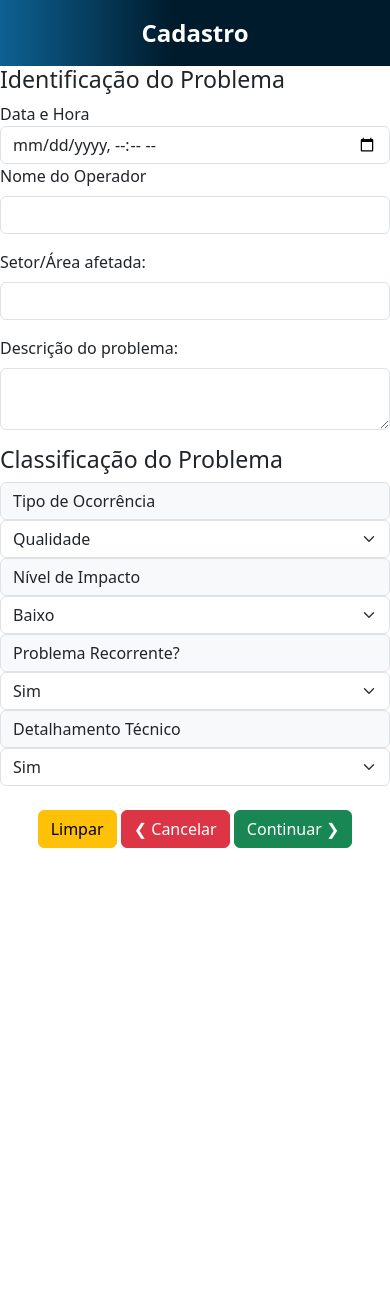
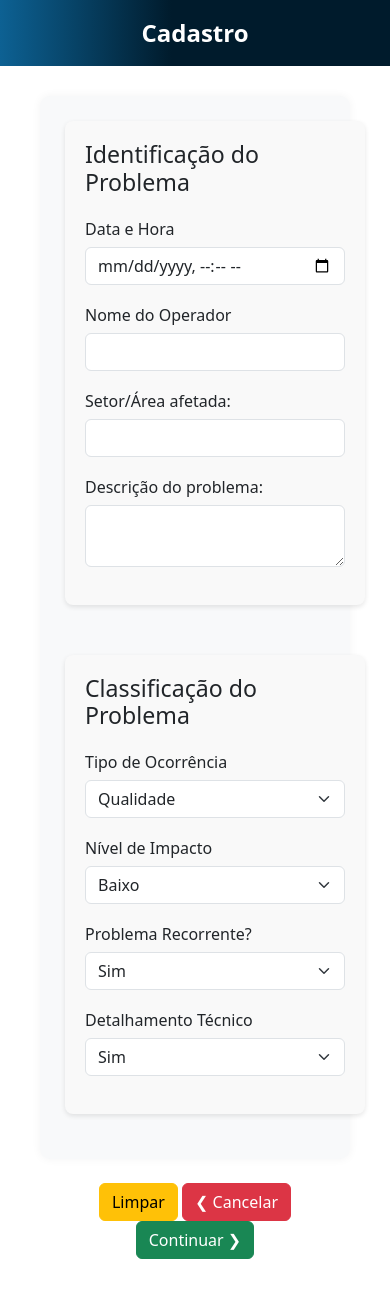
Before and after one commit to Equipe-QRQC/Nexar-QRQC, a Flask app: page /CadastroOcorrencia in a window 390 px wide. Shown: the part 194-1483 px from the top of the page. Before the commit the page ends 1042 px from the top, so only its background shows below. Run offline with Flask 3, Linux system fonts and the light colour scheme; some libraries are stand-ins or nearby versions.

Commit message:
Alterações na tela de cadastro de Ocorrências

```diff
--- a/templates/CadastroOcorrencia.html
+++ b/templates/CadastroOcorrencia.html
@@ -2,13 +2,12 @@
 
 {% block content %}
 <!DOCTYPE html>
-<html lang="en">
+<html lang="pt">
 
 <head>
   <meta charset="UTF-8">
   <meta name="viewport" content="width=device-width, initial-scale=1.0">
-    <title>{% block title %}Cadastro{% endblock %}
-    </title>
+  <title>{% block title %}Cadastro{% endblock %}</title>
   <link rel="stylesheet" href="/static/css/telainicial.css" />
   <link rel="stylesheet" href="/static/css/cadastro.css">
 
@@ -18,16 +17,66 @@
   <!-- Ícones do Bootstrap e FontAwesome -->
   <link rel="stylesheet" href="https://cdn.jsdelivr.net/npm/bootstrap-icons/font/bootstrap-icons.css" />
   <link href="https://cdnjs.cloudflare.com/ajax/libs/font-awesome/6.4.2/css/all.min.css" rel="stylesheet" />
+
+  <style>
+    #content {
+      padding-left: 220px;
+      transition: all 0.3s ease;
+    }
+
+    .main-content {
+      padding: 30px 40px;
+    }
+
+    .form-container {
+      display: flex;
+      gap: 30px;
+      align-items: flex-start;
+      flex-wrap: wrap;
+      background-color: #f8f9fa;
+      border-radius: 10px;
+      padding: 25px;
+      box-shadow: 0 0 10px rgba(0, 0, 0, 0.05);
+    }
+
+    .form-section {
+      flex: 1;
+      min-width: 300px;
+    }
+
+    .form-section h3 {
+      margin-bottom: 20px;
+    }
+
+    .form-label {
+      font-weight: 500;
+      margin-bottom: 6px;
+    }
+
+    .form-control,
+    .form-select {
+      margin-bottom: 18px;
+    }
+
+    @media (max-width: 768px) {
+      #content {
+        padding-left: 0;
+      }
+
+      .form-container {
+        flex-direction: column;
+      }
+    }
+  </style>
 </head>
 
 <body>
-    <div class="content" id="content">
+
+  <!-- Aqui mantemos seu header com estilo original -->
   <div class="header">Cadastro</div>
 
-        <main class="main-content" >
-
-
-            <!-- Exibindo mensagem de sucesso ou erro -->
+  <div class="content" id="content">
+    <div class="main-content">
       {% if success %}
       <p class="text-success text-center">Ocorrência registrada com sucesso!</p>
       {% elif error %}
@@ -35,53 +84,49 @@
       {% endif %}
 
       <form action="{{ url_for('registrar_ocorrencia') }}" method="POST">
-                <div class="row">
+        <div class="form-container">
           <!-- Identificação do Problema -->
-                    <div class="col-md-6">
+          <div class="form-section">
             <h3>Identificação do Problema</h3>
-                        <label>Data e Hora</label>
+
+            <label class="form-label">Data e Hora</label>
             <input type="datetime-local" name="data_ocorrencia" class="form-control" required>
 
-                        <div class="mb-3">
             <label class="form-label">Nome do Operador</label>
             <input type="text" name="nome_operador" class="form-control" required>
-                        </div>
 
-                        <div class="mb-3">
             <label class="form-label">Setor/Área afetada:</label>
             <input type="text" name="setor_area" class="form-control" required>
-                        </div>
 
-                        <div class="mb-3">
             <label class="form-label">Descrição do problema:</label>
             <textarea name="descricao" class="form-control" required></textarea>
           </div>
-                    </div>
 
           <!-- Classificação do Problema -->
-                    <div class="col-md-6">
+          <div class="form-section">
             <h3>Classificação do Problema</h3>
-                        <label class="input-group-text">Tipo de Ocorrência</label>
+
+            <label class="form-label">Tipo de Ocorrência</label>
             <select name="tipo_ocorrencia" class="form-select" required>
               <option value="Qualidade">Qualidade</option>
               <option value="Segurança">Segurança</option>
               <option value="Produção">Produção</option>
             </select>
 
-                        <label class="input-group-text">Nível de Impacto</label>
+            <label class="form-label">Nível de Impacto</label>
             <select name="nivel_impacto" class="form-select" required>
               <option value="Baixo">Baixo</option>
               <option value="Médio">Médio</option>
               <option value="Alto">Alto</option>
             </select>
 
-                        <label class="input-group-text">Problema Recorrente?</label>
+            <label class="form-label">Problema Recorrente?</label>
             <select name="problema_recorrente" class="form-select" required>
               <option value="Sim">Sim</option>
               <option value="Não">Não</option>
             </select>
 
-                        <label class="input-group-text">Detalhamento Técnico</label>
+            <label class="form-label">Detalhamento Técnico</label>
             <select name="detalhamento_tecnico" class="form-select" required>
               <option value="Sim">Sim</option>
               <option value="Não">Não</option>
@@ -95,11 +140,10 @@
           <button type="submit" class="btn btn-success">Continuar ❯</button>
         </div>
       </form>
-        </main>
+    </div>
   </div>
 
   <script src="/static/js/telainicial.js"></script>
-
 </body>
 
 </html>
```
Also changed, not shown: templates/CadastroOcorrenciaGiven.html (added, +82 -0 lines). Lines whose indentation alone changed are shown as unchanged.
